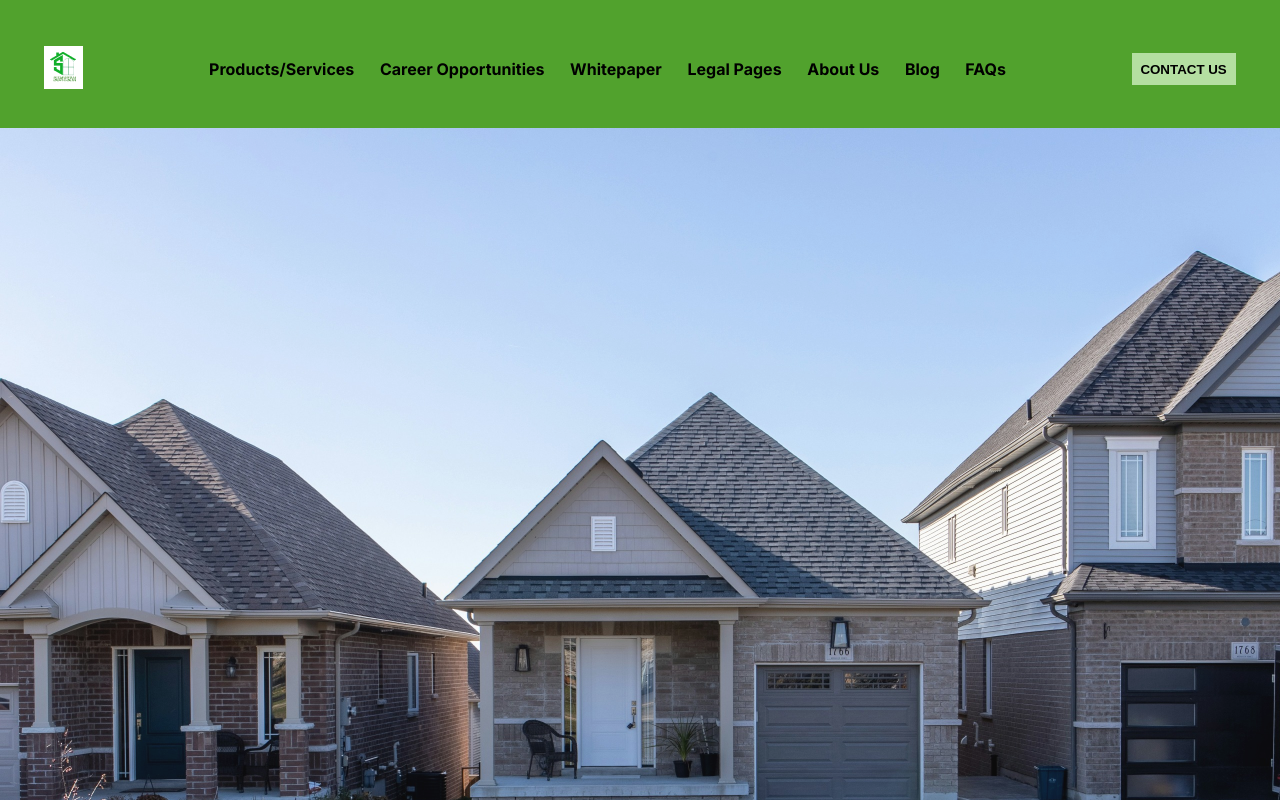
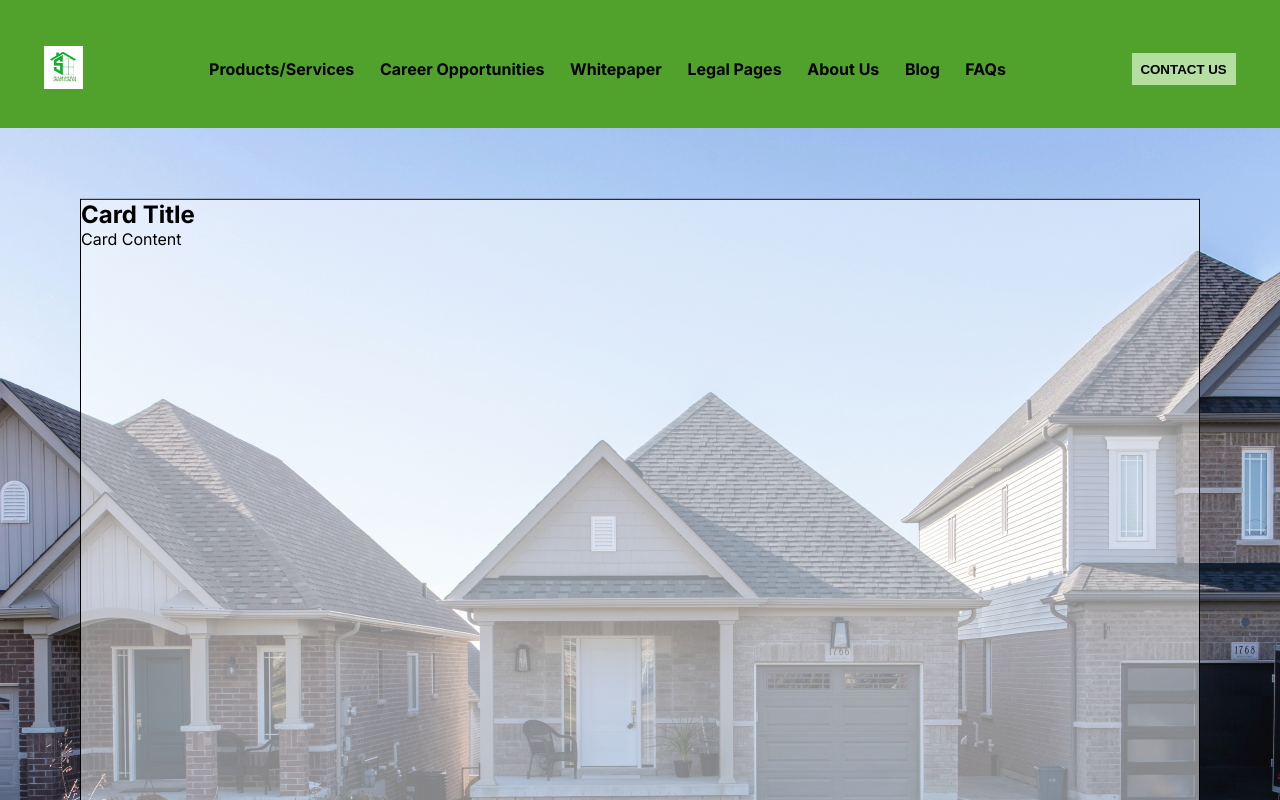
Before and after one commit to SumySan-Homex/Sumysan, a Next.js app: page / in a window 1280 px wide. Shown: the top 800 px of the page. Built offline with nearby package versions, Linux system fonts and the light colour scheme.

Commit message:
:art: Improve structure. outline of main card. work still in progress

```diff
--- a/components/About.tsx
+++ b/components/About.tsx
@@ -2,13 +2,21 @@ import React from "react";
 import Image from "next/image";
 import re1 from "../public/re1.png";
 import re2 from "../public/re2.png";
+import styles from "../styles/about.module.css";
 
 const About = () => {
   return (
     <div>
-      <div>
-        <Image src={re1} alt="estate" />
-        <Image src={re2} alt="house" />
+      <div className={styles.container}>
+        <div className={styles.card}>
+          <h2>Card Title</h2>
+          <p>Card Content</p>
+        </div>
+
+        <div className={styles.images}>
+          <Image src={re1} alt="estate" />
+          <Image src={re2} alt="house" />
+        </div>
       </div>
     </div>
   );
--- /dev/null
+++ b/styles/about.module.css
@@ -0,0 +1,20 @@
+.container {
+  position: relative;
+}
+
+.card {
+  margin-top: 2rem;
+  width: 70rem;
+  height: 92.4rem;
+  border: 1px solid black;
+  position: absolute;
+  top: 50%;
+  left: 50%;
+  transform: translate(-50%, -50%);
+
+  background-color: rgba(255, 255, 255, 0.5);
+}
+
+/* .images {
+  position: relative;
+} */
```
